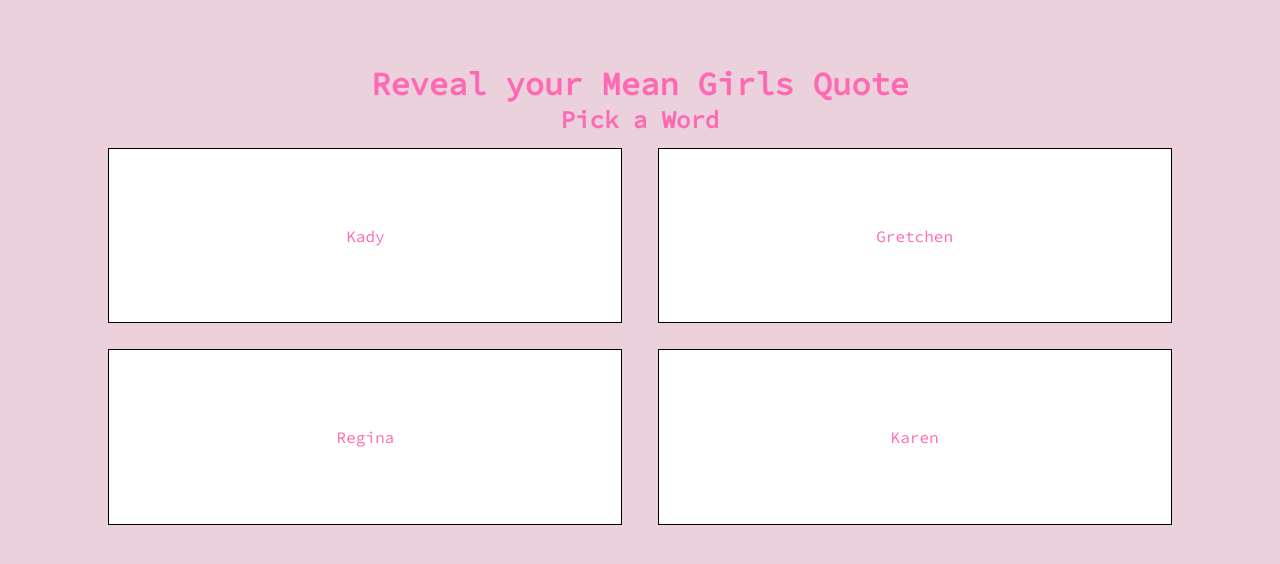
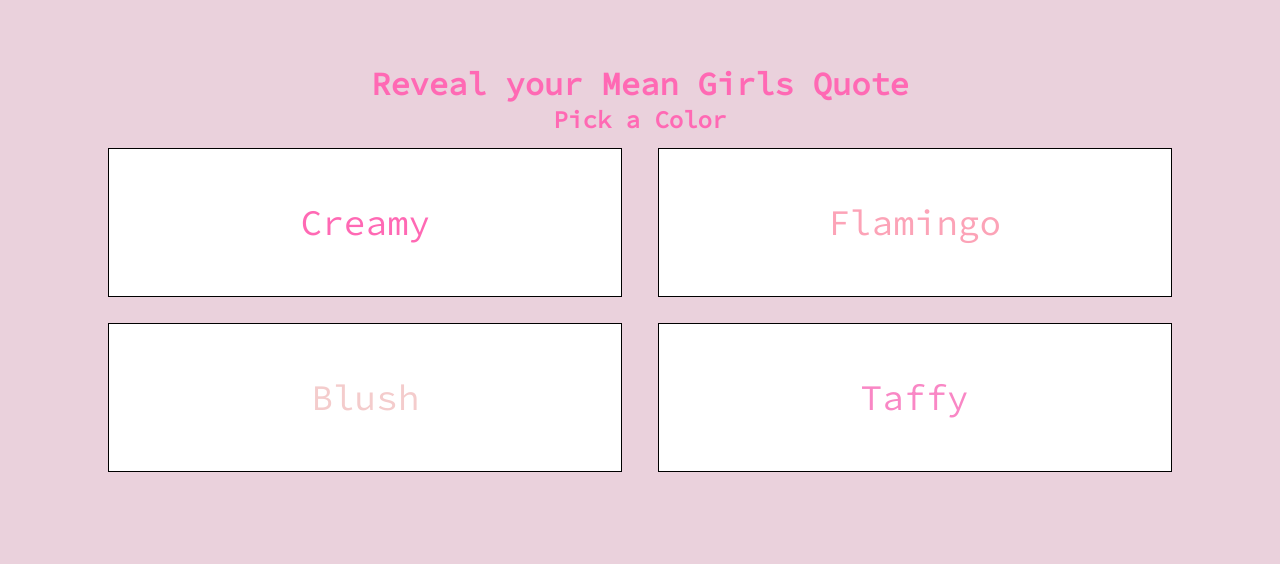
Before and after one commit to teddiwoodson/p3-woodson-teddi, a website: page index.html in a window 1280 px wide. Drawn offline with nearby package versions, Linux system fonts and the light colour scheme.

Commit message:
Update colors and first layer styles

```diff
--- a/index.html
+++ b/index.html
@@ -20,18 +20,18 @@
     <main>
       <h1>Reveal your Mean Girls Quote</h1>
       <ul class="" id="layer-one">
-        <h2>Pick a Word</h2>
+        <h2>Pick a Color</h2>
         <li>
-          <p class="block">Kady</p>
+          <p class="block" id="creamy">Creamy</p>
         </li>
         <li>
-          <p class="block">Gretchen</p>
+          <p class="block" id="flamingo">Flamingo</p>
         </li>
         <li>
-          <p class="block">Regina</p>
+          <p class="block" id="blush">Blush</p>
         </li>
         <li>
-          <p class="block">Karen</p>
+          <p class="block" id="taffy">Taffy</p>
         </li>
       </ul>
 
--- a/main.css
+++ b/main.css
@@ -22,13 +22,14 @@
   border: 1px solid black;
 }
 ul li p {
-  padding: 15%;
+  padding: 10%;
   margin: 0;
   background-color: #fff;
   transition: background-color 1000ms;
+  font-size: 36px;
 }
 .red {
-  background-color: #333;
+  background-color: #FF198C;
   transition: background-color 1000ms;
 }
 .hide {
@@ -51,3 +52,15 @@
   margin-top: 5%;
   margin-bottom: 5%;
 }
+#creamy {
+  color: #ff69b4;
+}
+#flamingo {
+  color: #fca3b7;
+}
+#blush {
+  color: #f4cccc;
+}
+#taffy {
+  color: #f987c5;
+}
```
